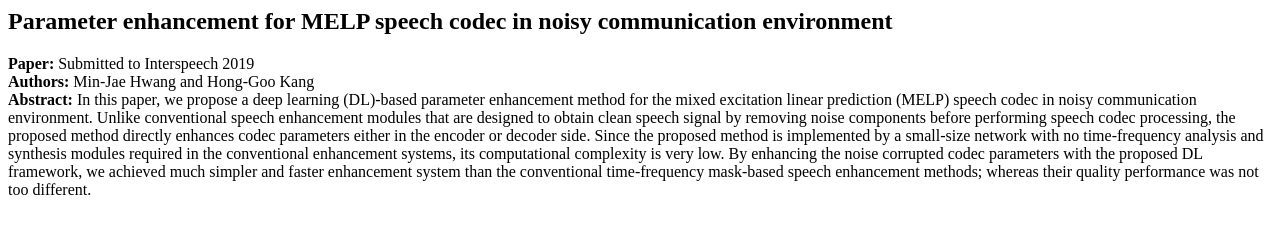
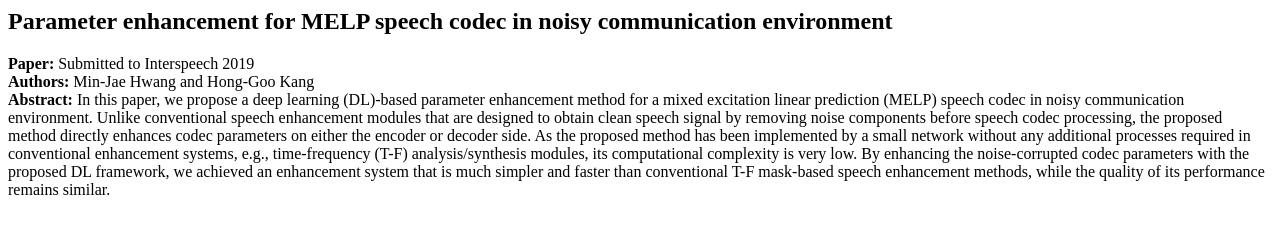
Before and after one commit to Min-jae/paramenhance, a plain HTML site: page index.html in a window 1280 px wide. Shown: the top 249 px of the page. Drawn offline with Linux system fonts and the light colour scheme.

Commit message:
2nd modification

```diff
--- a/index.html
+++ b/index.html
@@ -14,10 +14,10 @@
 
 <div><b>Paper:</b> Submitted to Interspeech 2019</div>
 <div><b>Authors:</b> Min-Jae Hwang and Hong-Goo Kang</div>
-<div><b>Abstract:</b> In this paper, we propose a deep learning (DL)-based parameter enhancement method for the mixed excitation linear prediction (MELP) speech codec in noisy communication environment.
-Unlike conventional speech enhancement modules that are designed to obtain clean speech signal by removing noise components before performing speech codec processing, the proposed method directly enhances codec parameters either in the encoder or decoder side.
-Since the proposed method is implemented by a small-size network with no time-frequency analysis and synthesis modules required in the conventional enhancement systems, its computational complexity is very low.
-By enhancing the noise corrupted codec parameters with the proposed DL framework, we achieved much simpler and faster enhancement system than the conventional time-frequency mask-based speech enhancement methods; whereas their quality performance was not too different.
+<div><b>Abstract:</b> In this paper, we propose a deep learning (DL)-based parameter enhancement method for a mixed excitation linear prediction (MELP) speech codec in noisy communication environment.
+Unlike conventional speech enhancement modules that are designed to obtain clean speech signal by removing noise components before speech codec processing, the proposed method directly enhances codec parameters on either the encoder or decoder side.
+As the proposed method has been implemented by a small network without any additional processes required in conventional enhancement systems, e.g., time-frequency (T-F) analysis/synthesis modules, its computational complexity is very low.
+By enhancing the noise-corrupted codec parameters with the proposed DL framework, we achieved an enhancement system that is much simpler and faster than conventional T-F mask-based speech enhancement methods, while the quality of its performance remains similar.
 </div>
 
 <style type="text/css">
```
